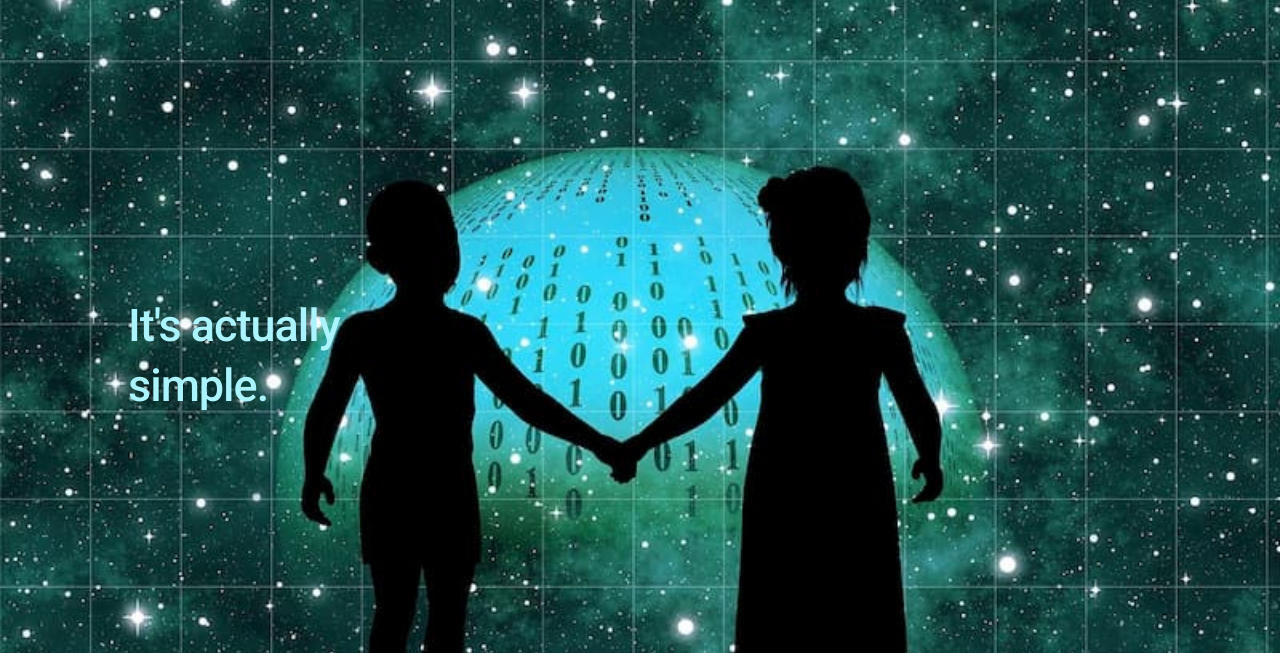
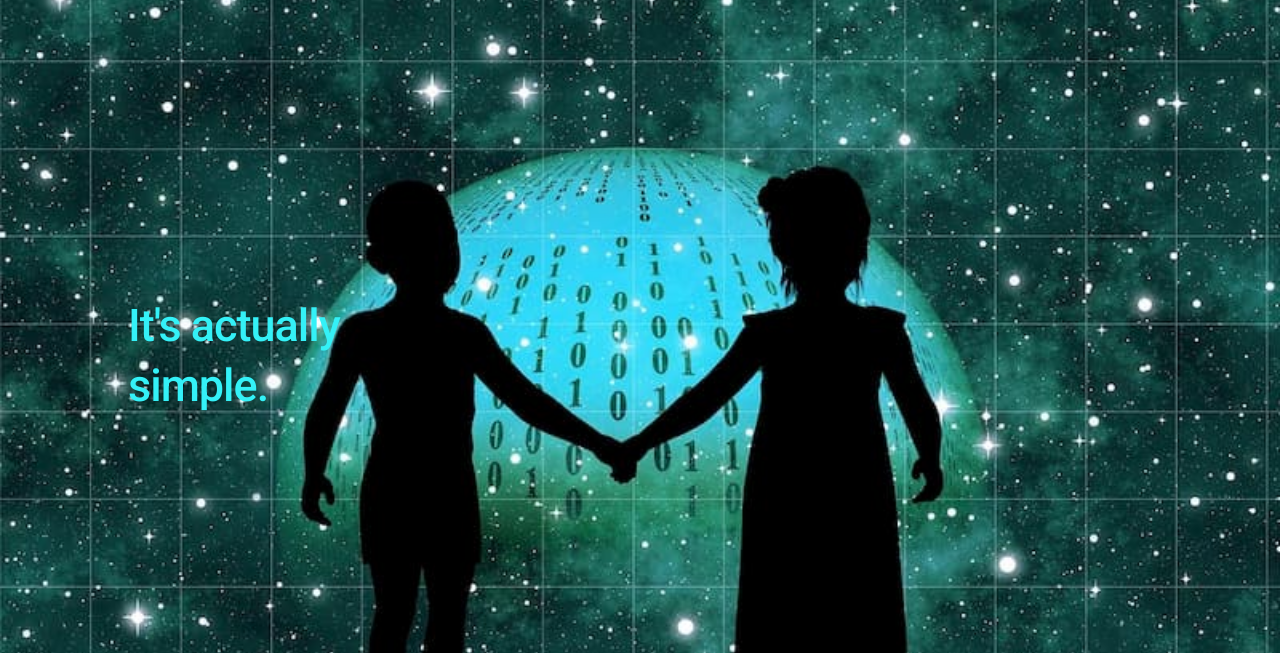
Before and after one commit to codeamazone/codeamazone.github.io, a plain HTML site: page index.html in a window 1280 px wide. Shown: the top 653 px of the page. Drawn offline with Linux system fonts and the light colour scheme.

Commit message:
Changed font color

```diff
--- a/assets/css/me.css
+++ b/assets/css/me.css
@@ -108,7 +108,7 @@ body.page-template-page-fullsingle-me {
   background-size: cover; }
   body.page-template-page-fullsingle-me p {
     margin-bottom: 28px;
-    color: #abf3ff; }
+    color: #34f1f7; }
     @media (max-width: 800px) {
       body.page-template-page-fullsingle-me p {
         font-size: 32px;
```
